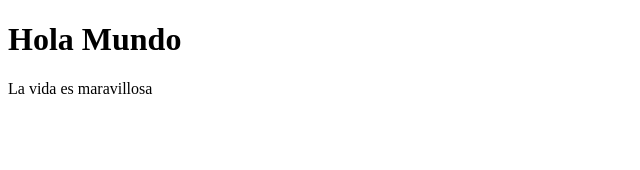
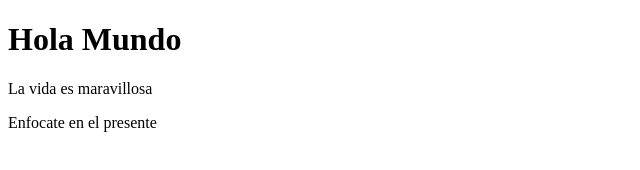
Before and after one commit to PilyMohe/Devf-Coding, a plain HTML site: page Index.html in a window 1280 px wide. Shown: the whole page, without its empty margins (0-640 px from the left). Drawn offline with Linux system fonts and the light colour scheme.

Commit message:
se agrego otra linea

```diff
--- a/Index.html
+++ b/Index.html
@@ -8,5 +8,6 @@
 <body>
     <h1>Hola Mundo</h1>
     <p>La vida es maravillosa</p>
+    <p>Enfocate en el presente</p>
 </body>
 </html>
```
